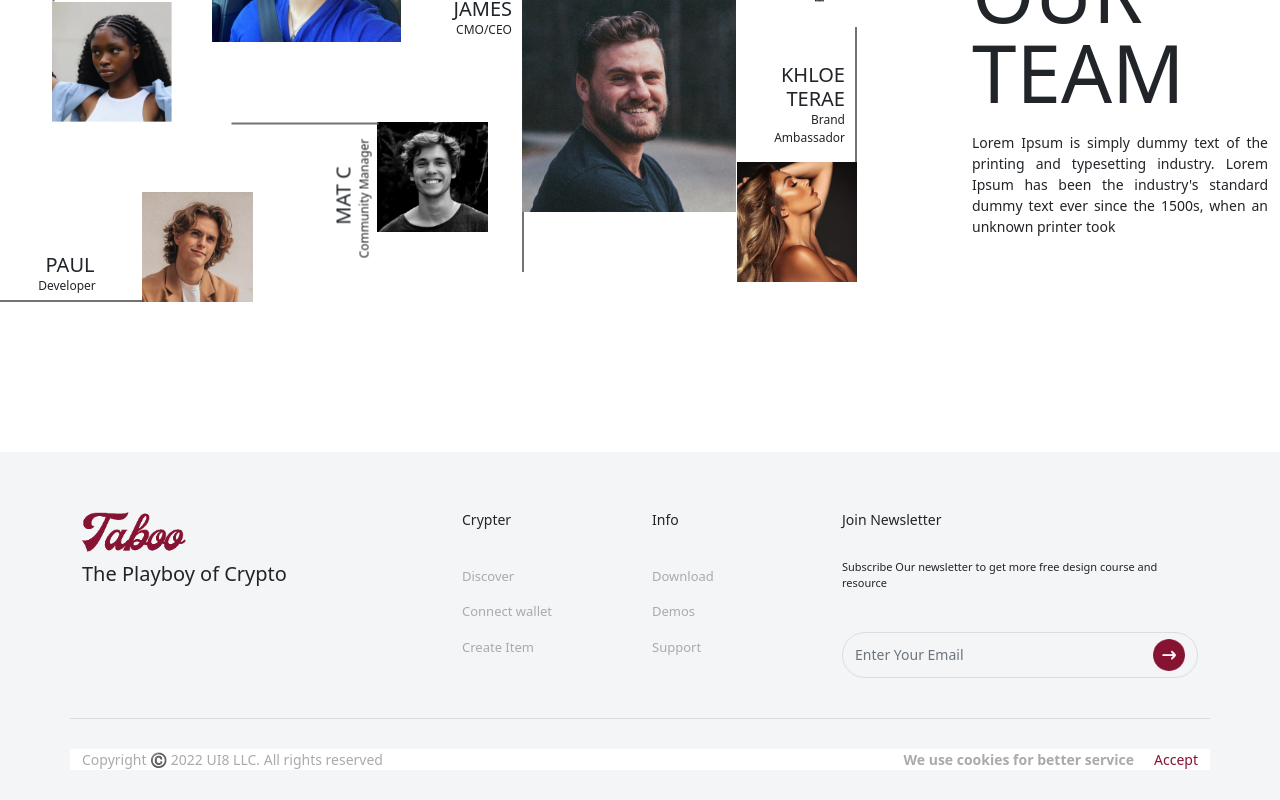
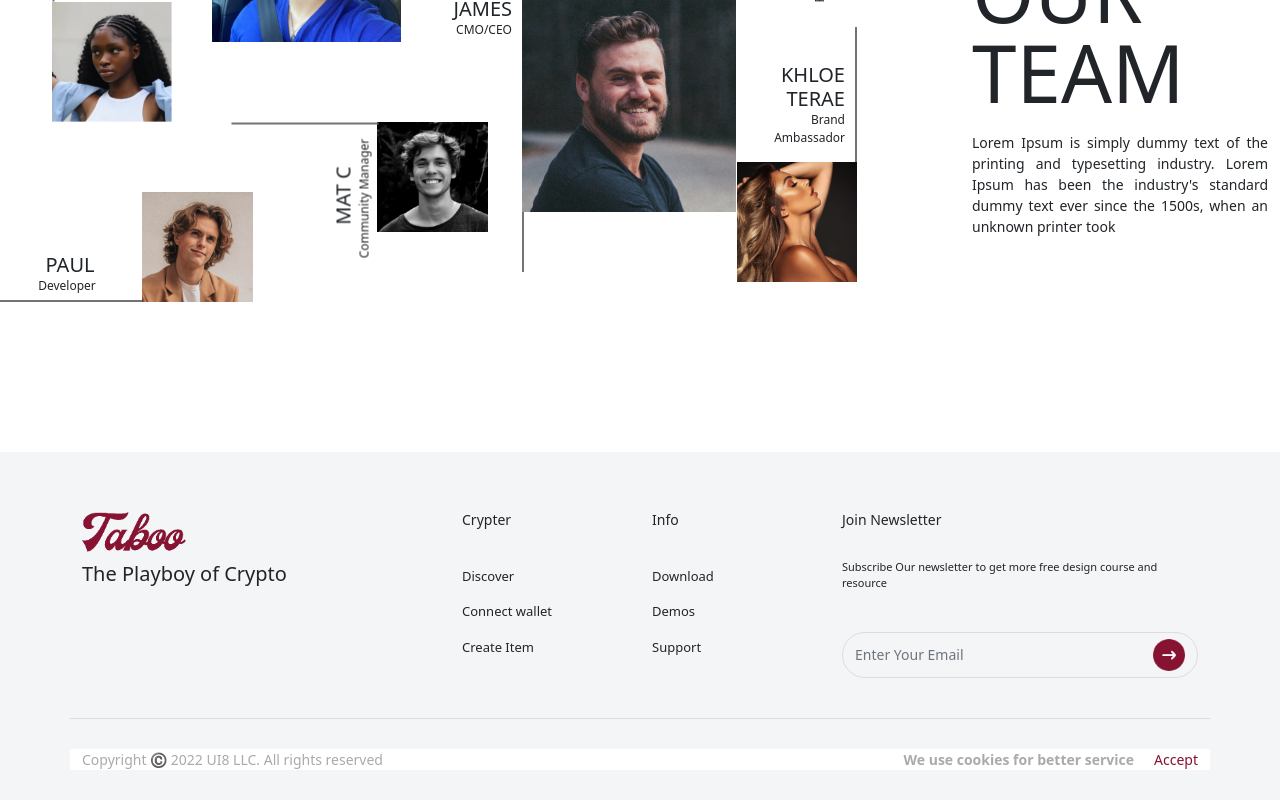
Before and after one commit to muskan099/Taboo, a React (Create React App) app: page / in a window 1280 px wide. Shown: the part 3588-4388 px from the top of the page. Built offline with nearby package versions, Linux system fonts and the light colour scheme; what web3modal would draw is missing.

Commit message:
added coming soon modal in footer

```diff
--- a/src/components/UI/Footer.jsx
+++ b/src/components/UI/Footer.jsx
@@ -1,4 +1,4 @@
-import React from "react";
+import React, { useState } from "react";
 import {
   Form,
   FormControl,
@@ -6,10 +6,16 @@
   Row,
   Col,
   Link,
+  Modal,
   InputGroup,
   Container,
 } from "react-bootstrap";
 const Footer = () => {
+  // Modal Code
+  const [show, setShow] = useState(false);
+  const handleClose = () => setShow(false);
+  const handleShow = () => setShow(true);
+
   return (
     <section className="footer-box">
       <Container>
@@ -29,13 +35,34 @@
               <h6>Crypter</h6>
               <ul>
                 <li>
-                  <a href="">Discover</a>
+                  <a
+                    onClick={(e) => {
+                      e.preventDefault();
+                      setShow(true);
+                    }}
+                  >
+                    Discover
+                  </a>
                 </li>
                 <li>
-                  <a href="">Connect wallet</a>
+                  <a
+                    onClick={(e) => {
+                      e.preventDefault();
+                      setShow(true);
+                    }}
+                  >
+                    Connect wallet
+                  </a>
                 </li>
                 <li>
-                  <a href="">Create Item</a>
+                  <a
+                    onClick={(e) => {
+                      e.preventDefault();
+                      setShow(true);
+                    }}
+                  >
+                    Create Item
+                  </a>
                 </li>
               </ul>
             </div>
@@ -45,13 +72,34 @@
               <h6>Info</h6>
               <ul>
                 <li>
-                  <a href="">Download</a>
+                  <a
+                    onClick={(e) => {
+                      e.preventDefault();
+                      setShow(true);
+                    }}
+                  >
+                    Download
+                  </a>
                 </li>
                 <li>
-                  <a href="">Demos</a>
+                  <a
+                    onClick={(e) => {
+                      e.preventDefault();
+                      setShow(true);
+                    }}
+                  >
+                    Demos
+                  </a>
                 </li>
                 <li>
-                  <a href="">Support</a>
+                  <a
+                    onClick={(e) => {
+                      e.preventDefault();
+                      setShow(true);
+                    }}
+                  >
+                    Support
+                  </a>
                 </li>
               </ul>
             </div>
@@ -85,11 +133,34 @@
           <Col md={6} sm={6}>
             <p className="cookies-box">
               <b>We use cookies for better service</b>
-              <a href="">Accept</a>
+              <a
+                onClick={(e) => {
+                  e.preventDefault();
+                  setShow(true);
+                }}
+              >
+                Accept
+              </a>
             </p>
           </Col>
         </Row>
       </Container>
+      <Modal
+        size="lg"
+        aria-labelledby="contained-modal-title-vcenter"
+        centered
+        className="modal-comming-soon"
+        show={show}
+        onHide={handleClose}
+      >
+        <Modal.Header closeButton className="border-none"></Modal.Header>
+        <Modal.Body>
+          <div className="outer-div">
+            <img src={"images/coming-soon.png"} className="img-fluid" />
+            <h5>This page will be Added Soon</h5>
+          </div>
+        </Modal.Body>
+      </Modal>
     </section>
   );
 };
```
